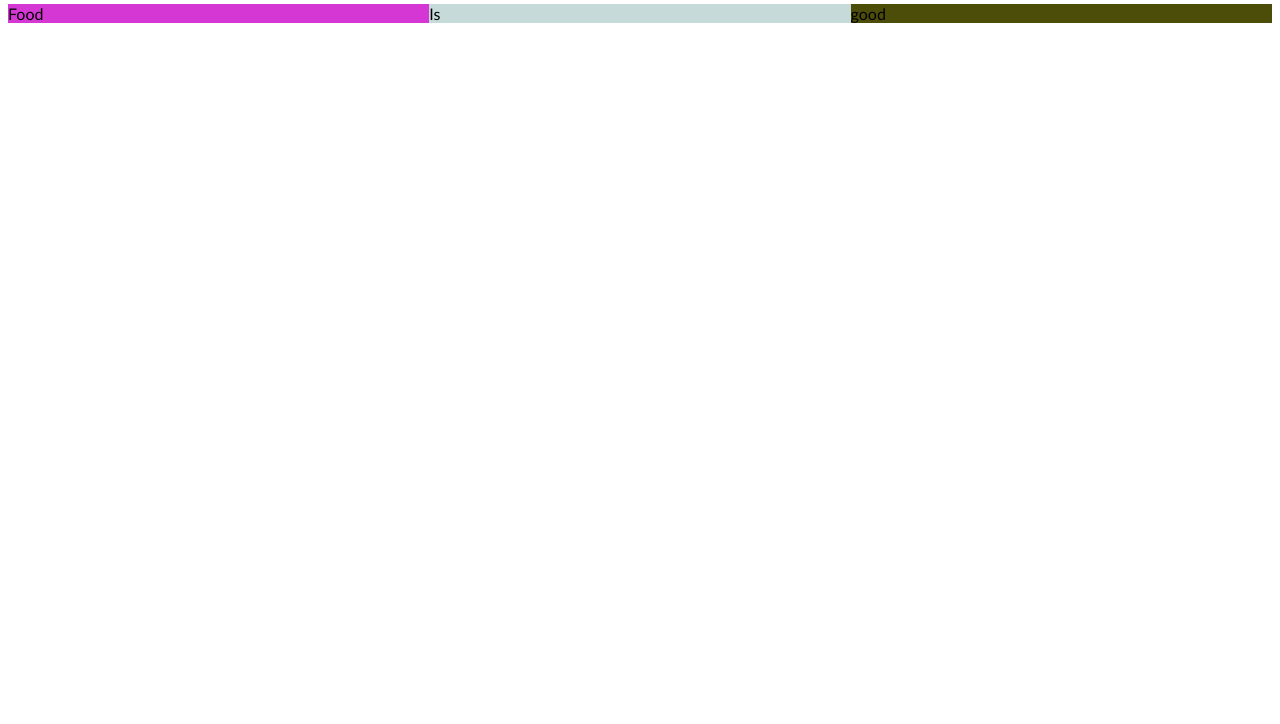
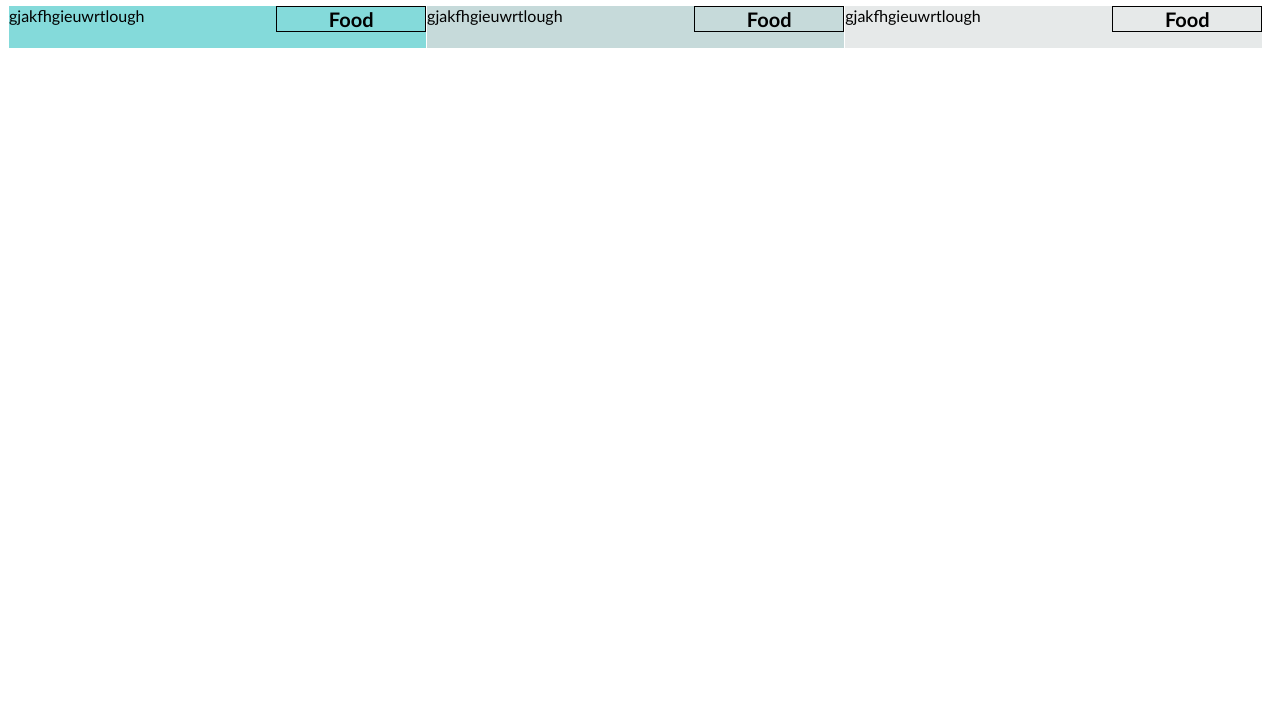
Before and after one commit to ndesh02/html-css-javascript-coursera-course, a plain HTML site: page index.html in a window 1280 px wide. Shown: the part 76-800 px from the top of the page. Drawn offline with Linux system fonts and the light colour scheme.

Commit message:
ready to submit

```diff
--- a/index.html
+++ b/index.html
@@ -6,7 +6,7 @@
     <meta charset="utf-8">
     <meta name="viewport" content="width=device-width, initial-scale=1">
     <title>Module 2 solution</title>
-    <link href='module-2-sol/style.css' rel='stylesheet' type='text/css'>
+    <link href='module-2-sol/css/style.css' rel='stylesheet' type='text/css'>
 </head>
 <body>
     <div>
@@ -16,9 +16,24 @@
             </h1>
         </div>
         <div class="row" id="col-1">
-            <div class="column" id="col-1">Food</div>
-            <div class="column"id="col-2">Is</div>
-            <div class="column"id="col-3">good</div>
+            <div class="column" id="col-1">
+                <section>
+                    <h2 id='h-1'>Food</h2>
+                    <p>gjakfhgieuwrtlough</p>
+                </section>
+            </div>
+            <div class="column"id="col-2">
+                <section>
+                    <h2 id='h-2'>Food</h2>
+                    <p>gjakfhgieuwrtlough</p>
+                </section>
+            </div>
+            <div class="column"id="col-3">
+                <section>
+                    <h2 id='h-3'>Food</h2>
+                    <p>gjakfhgieuwrtlough</p>
+                </section>
+            </div>
         </div>
     </div>
 </body>
--- a/module-2-sol/style.css
+++ b/module-2-sol/css/style.css
@@ -5,35 +5,51 @@
 body{
     font-family:'Trebuchet MS', 'Lucida Sans Unicode', 'Lucida Grande', 'Lucida Sans', Arial, sans-serif;
 }
-.container{
-    position: relative;
-    top: 60px;
-    margin: 15px;
-}
+
 .menu-title{
     text-align: center;
-    margin-bottom: 20px;
+
 }
 
 .column{
-    width: 33.33%;
+    margin-left: 1px;
+    width: 33%;
     float: left;
+    margin-bottom: 2px;
 }
 #col-1{
-    background-color: rgb(212, 55, 212);
+    background-color: rgb(132, 218, 218);
 }
 #col-2{
     background-color: rgb(198, 218, 218);
 }
 #col-3{
-    background-color: rgb(77, 77, 10);
+    background-color: rgb(230, 233, 233);
 }
 
+h2 {
+    top: 0px;
+    margin-top: 0px;
+	font-size: 20px;
+	width: 150px;
+	border: 1px solid black;
+	font-weight: bold;
+	text-align: center;
+	float: right;
+    position: relative;
 
+}
+
+p{
+    margin-top: 0px;
+}
 
 @media (max-width: 992px){
     .column{
-        width: 50%;
+        width: 49.8%;
+    }
+    #col-3{
+        width: 100%;
     }
 }
 @media (max-width: 768px){
```
Also changed, not shown: module-2-sol/index.html (+19 -4 lines).
